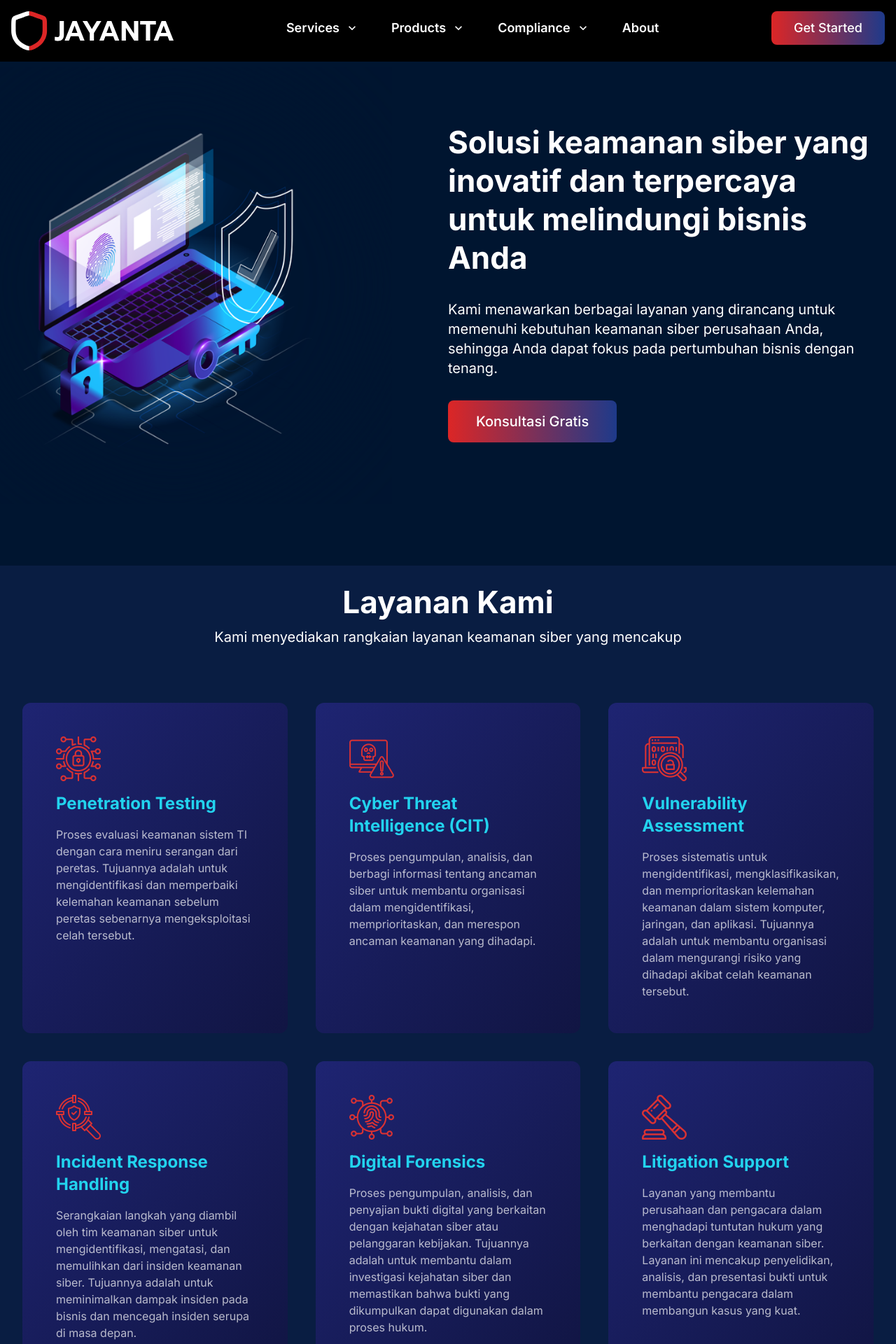
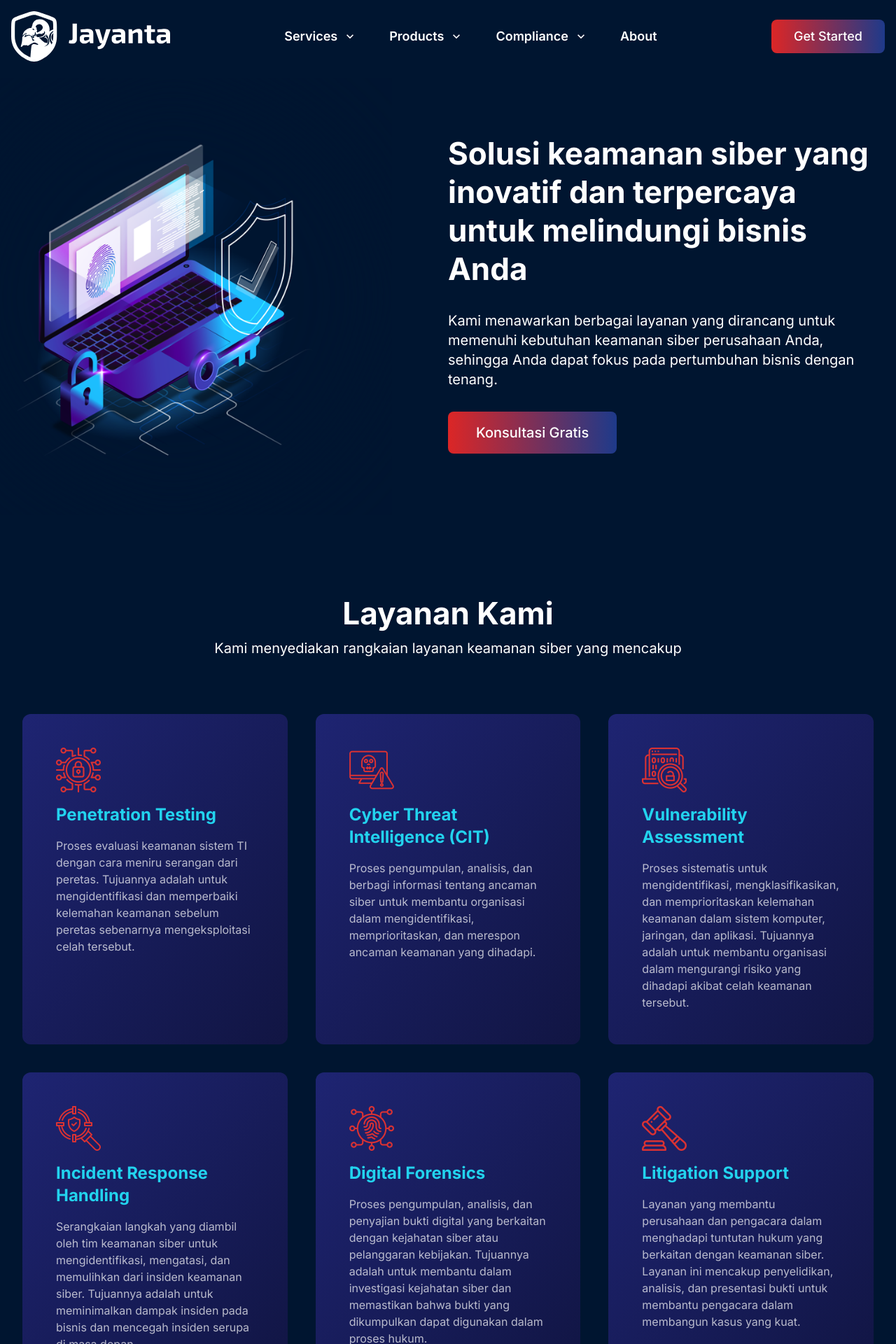
Before and after one commit to amazeworx/jayanta-nextjs, a Next.js app: page / in a window 1280 px wide. Shown: the top 1920 px of the page at 70% size. Built offline with nearby package versions, Linux system fonts and the light colour scheme.

Commit message:
change logo

```diff
--- a/app/footer.js
+++ b/app/footer.js
@@ -29,9 +29,9 @@ export default function Footer() {
               <Image
                 src='/images/logo-jayanta.svg'
                 alt='Jayanta'
-                className='h-12 lg:h-12 w-auto'
-                width={724}
-                height={142}
+                className='h-12 lg:h-16 w-auto'
+                width={800}
+                height={254}
                 priority
               />
               <div className='text-white mt-4 text-lg'>
--- a/app/navbar.js
+++ b/app/navbar.js
@@ -2,15 +2,15 @@ import Image from 'next/image';
 
 export default function Header() {
   return (
-    <div className='flex px-4 py-4 bg-black sticky top-0 z-50 justify-between'>
+    <div className='flex px-4 py-4 bg-brand-bluedark sticky top-0 z-50 justify-between items-center'>
       <div className=''>
         <a href='/' className='text-4xl font-bold'>
           <Image
             src='/images/logo-jayanta.svg'
             alt='Jayanta'
-            className='h-12 lg:h-14 w-auto'
-            width={724}
-            height={142}
+            className='h-12 lg:h-[72px] w-auto'
+            width={800}
+            height={254}
             priority
           />
         </a>
--- a/app/page.js
+++ b/app/page.js
@@ -146,7 +146,8 @@ export default function Home() {
           </div>
         </div>
       </section>
-      <section className='pt-4 pb-0 lg:pt-8 lg:pb-24 relative z-10'>
+
+      <section className='pt-4 pb-0 lg:pt-8 lg:pb-24 relative z-10 bg-brand-bluedark'>
         <div className='container'>
           <div className='mx-auto text-center'>
             <h2 className='text-4xl lg:text-[2.75rem] text-white font-bold mb-4'>
@@ -184,7 +185,8 @@ export default function Home() {
           </div>
         </div>
       </section>
-      <section className='pt-4 pb-0 lg:pt-12 lg:pb-24 relative z-10'>
+
+      <section className='pt-4 pb-0 lg:pt-12 lg:pb-24 relative z-10 bg-brand-bluedark'>
         <div className='container'>
           <div className='mx-auto text-center'>
             <h2 className='text-4xl lg:text-[2.75rem] text-white font-bold mb-4'>
@@ -229,7 +231,8 @@ export default function Home() {
           </div>
         </div>
       </section>
-      <section className='pt-4 pb-0 lg:pt-12 lg:pb-24 relative z-10 bg-gradient-to-b from-transparent to-[#091D42]'>
+
+      <section className='pt-4 pb-0 lg:pt-12 lg:pb-24 relative z-10 bg-gradient-to-b from-brand-bluedark to-brand-bluenight'>
         <div className='container py-12 mx-auto'>
           <div className='grid gap-4 xl:gap-8 xl:grid-cols-5'>
             <div className='max-w-2xl mx-auto my-8 space-y-4 text-center xl:col-span-2 xl:text-left'>
```
Also changed, not shown: public/images/logo-jayanta-old.svg (added), public/images/logo-jayanta.svg.
